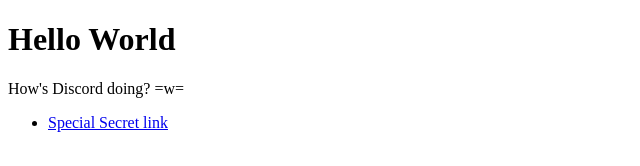
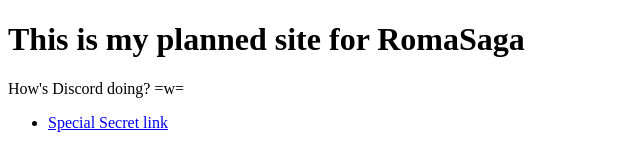
Before and after one commit to romasaga-zodi/romasaga-zodi.github.io, a plain HTML site: page index.html in a window 1280 px wide. Shown: the whole page, without its empty margins (0-640 px from the left). Drawn offline with Linux system fonts and the light colour scheme.

Commit message:
Update index.html

```diff
--- a/index.html
+++ b/index.html
@@ -1,7 +1,7 @@
 <!DOCTYPE html>
 	<html>
 		<body>
-			<h1>Hello World</h1>
+			<h1>This is my planned site for RomaSaga</h1>
 			<p>How's Discord doing? =w=</p>
 			<div class="header-area">
 				<nav class="site-header text-nowrap">
```
